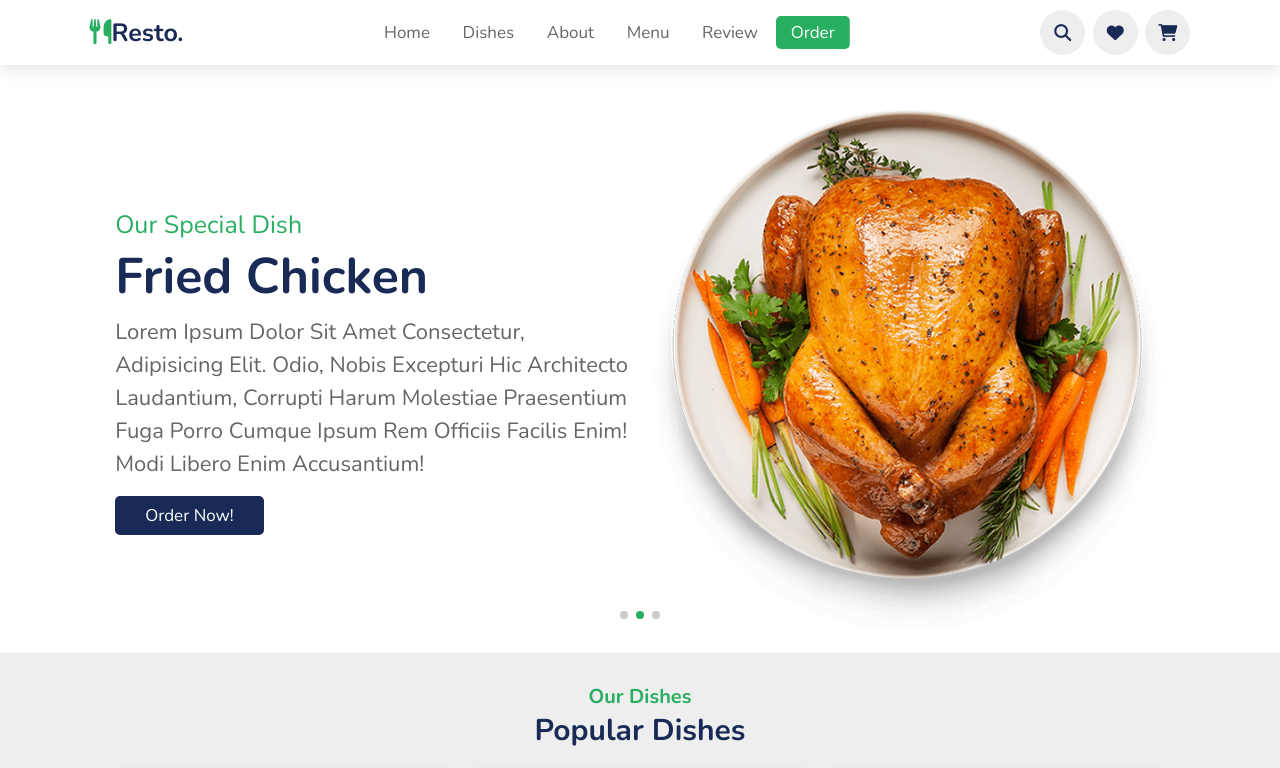
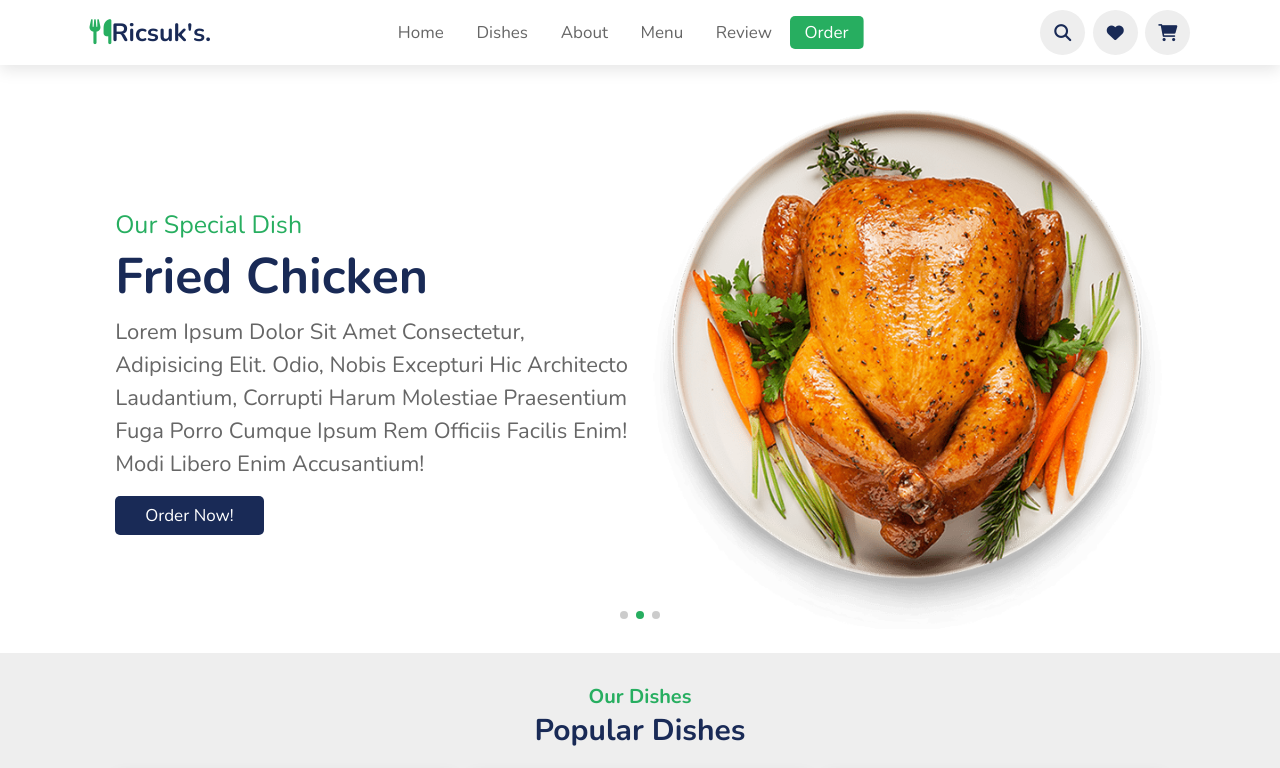
Before and after one commit to Swatisukla03/ChickenPoint, a plain HTML site: page index.html in a window 1280 px wide. Shown: the top 768 px of the page. Drawn offline with nearby package versions, Linux system fonts and the light colour scheme; a web font is replaced by a local one.

Commit message:
modified

```diff
--- a/index.html
+++ b/index.html
@@ -19,7 +19,7 @@
   <body>
     <!-- Header -->
     <header>
-      <a href="#" class="logo"><i class="fa-solid fa-utensils"></i>resto.</a>
+      <a href="#" class="logo"><i class="fa-solid fa-utensils"></i>ricsuk's.</a>
       <nav class="navbar">
         <a class="active" href="#home">Home</a>
         <a href="#dishes">Dishes</a>
```
